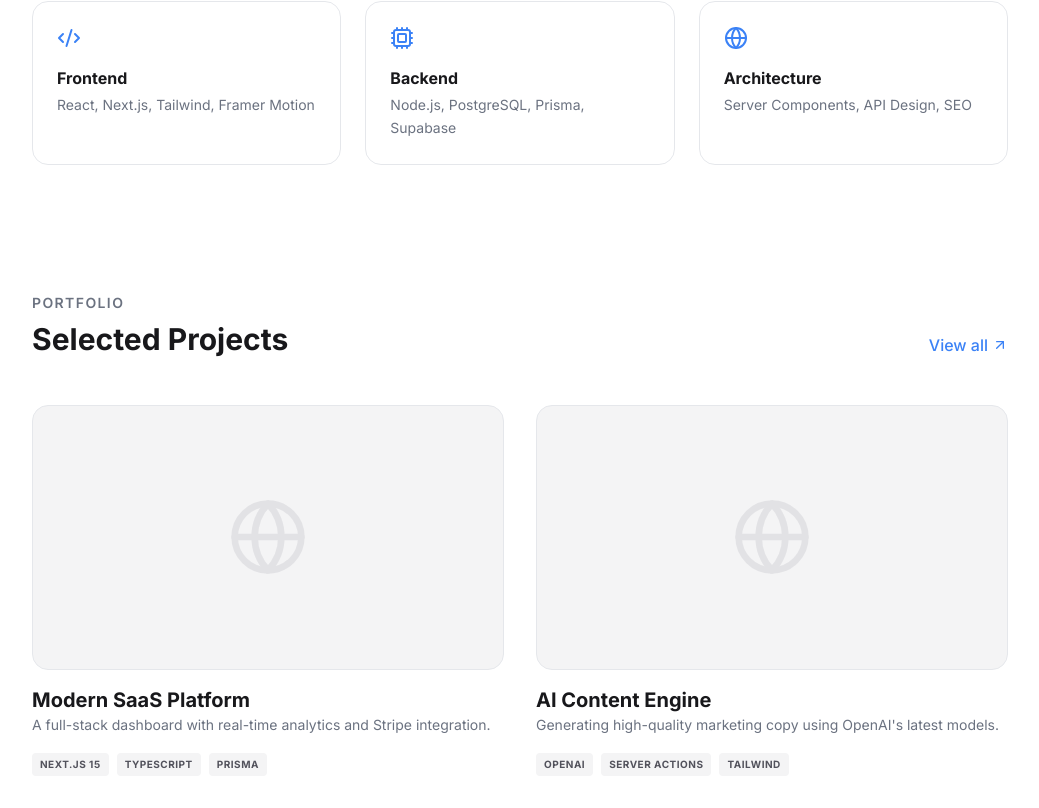
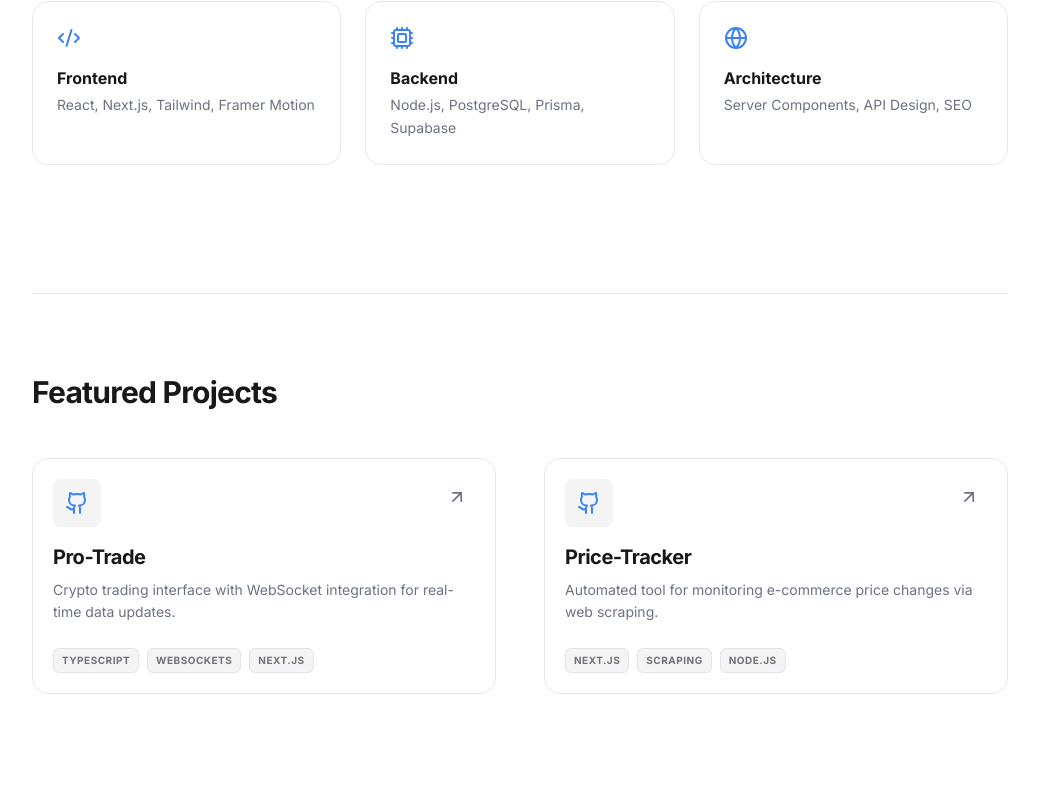
Before and after one commit to swaraj608/Portfolio, a Next.js app: page / in a window 1280 px wide. Shown: the part 678-1486 px from the top of the page, without its empty margins (120-1159 px from the left). Built offline with nearby package versions, Linux system fonts and the light colour scheme.

Commit message:
Added projectcard as a component

```diff
--- a/app/page.tsx
+++ b/app/page.tsx
@@ -1,5 +1,5 @@
-import Image from "next/image";
-import { Github, Linkedin, Mail, ArrowUpRight, Code2, Globe, Cpu } from "lucide-react";
+import { Github, Linkedin, Mail, Code2, Globe, Cpu } from "lucide-react";
+import ProjectCard from "@/components/ProjectCard"; // Make sure the path is correct
 
 export default function Home() {
   return (
@@ -17,7 +17,7 @@ export default function Home() {
           </div>
 
           <h1 className="text-5xl md:text-7xl font-bold tracking-tight text-balance">
-            Building digital products that <span className="text-muted">scale.</span>
+            Building digital products that <span className="text-muted text-zinc-400">scale.</span>
           </h1>
 
           <p className="max-w-2xl text-lg md:text-xl text-muted leading-relaxed">
@@ -29,8 +29,8 @@ export default function Home() {
               View My Work
             </a>
             <div className="flex items-center gap-2">
-              <SocialLink href="https://github.com" icon={<Github size={20} />} />
-              <SocialLink href="https://linkedin.com" icon={<Linkedin size={20} />} />
+              <SocialLink href="https://github.com/swaraj608" icon={<Github size={20} />} />
+              <SocialLink href="https://linkedin.com/in/your-profile" icon={<Linkedin size={20} />} />
               <SocialLink href="mailto:your@email.com" icon={<Mail size={20} />} />
             </div>
           </div>
@@ -47,27 +47,20 @@ export default function Home() {
         </section>
 
         {/* --- PROJECTS SECTION --- */}
-        <section id="projects">
-          <div className="flex justify-between items-end mb-12">
-            <div>
-              <h2 className="text-sm font-semibold uppercase tracking-widest text-muted mb-2">Portfolio</h2>
-              <h3 className="text-3xl font-bold">Selected Projects</h3>
-            </div>
-            <a href="#" className="text-primary font-medium flex items-center gap-1 hover:underline">
-              View all <ArrowUpRight size={16} />
-            </a>
-          </div>
-
-          <div className="grid grid-cols-1 md:grid-cols-2 gap-8">
+        <section id="projects" className="py-20 border-t border-border">
+          <h3 className="text-3xl font-bold mb-12 tracking-tight">Featured Projects</h3>
+          <div className="grid grid-cols-1 md:grid-cols-2 gap-12">
             <ProjectCard
-              title="Modern SaaS Platform"
-              desc="A full-stack dashboard with real-time analytics and Stripe integration."
-              tags={["Next.js 15", "TypeScript", "Prisma"]}
+              title="Pro-Trade"
+              desc="Crypto trading interface with WebSocket integration for real-time data updates."
+              tags={["TypeScript", "WebSockets", "Next.js"]}
+              github="https://github.com/swaraj608/Pro-Trade"
             />
             <ProjectCard
-              title="AI Content Engine"
-              desc="Generating high-quality marketing copy using OpenAI's latest models."
-              tags={["OpenAI", "Server Actions", "Tailwind"]}
+              title="Price-Tracker"
+              desc="Automated tool for monitoring e-commerce price changes via web scraping."
+              tags={["Next.js", "Scraping", "Node.js"]}
+              github="https://github.com/swaraj608/Price-Tracker"
             />
           </div>
         </section>
@@ -77,11 +70,11 @@ export default function Home() {
   );
 }
 
-/* --- REUSABLE COMPONENTS --- */
+/* --- REUSABLE HELPERS --- */
 
 function SocialLink({ href, icon }: { href: string; icon: React.ReactNode }) {
   return (
-    <a href={href} className="h-12 w-12 flex items-center justify-center rounded-full border border-border transition-colors hover:bg-zinc-100 dark:hover:bg-zinc-900 text-muted hover:text-foreground">
+    <a href={href} target="_blank" className="h-12 w-12 flex items-center justify-center rounded-full border border-border transition-colors hover:bg-zinc-100 dark:hover:bg-zinc-900 text-muted hover:text-foreground">
       {icon}
     </a>
   );
@@ -89,34 +82,10 @@ function SocialLink({ href, icon }: { href: string; icon: React.ReactNode }) {
 
 function SkillCard({ icon, title, desc }: { icon: React.ReactNode; title: string; desc: string }) {
   return (
-    <div className="p-6 rounded-2xl border border-border bg-white/50 dark:bg-zinc-900/50 backdrop-blur-sm">
+    <div className="p-6 rounded-2xl border border-border bg-white/50 dark:bg-zinc-900/50 backdrop-blur-sm transition-all hover:border-primary/30 hover:shadow-sm">
       <div className="text-primary mb-4">{icon}</div>
       <h4 className="font-bold mb-1">{title}</h4>
       <p className="text-sm text-muted leading-relaxed">{desc}</p>
     </div>
   );
 }
-
-function ProjectCard({ title, desc, tags }: { title: string; desc: string; tags: string[] }) {
-  return (
-    <div className="group cursor-pointer">
-      <div className="aspect-video relative rounded-2xl mb-4 overflow-hidden bg-zinc-100 dark:bg-zinc-900 border border-border group-hover:border-primary/50 transition-all">
-        {/* Placeholder for Project Image */}
-        <div className="absolute inset-0 flex items-center justify-center text-zinc-400 opacity-20 group-hover:scale-110 transition-transform">
-           <Globe size={80} />
-        </div>
-      </div>
-      <h4 className="text-xl font-bold flex items-center gap-2 group-hover:text-primary transition-colors">
-        {title} <ArrowUpRight size={18} className="opacity-0 group-hover:opacity-100 transition-all" />
-      </h4>
-      <p className="text-muted text-sm mb-4 leading-relaxed">{desc}</p>
-      <div className="flex gap-2">
-        {tags.map((tag) => (
-          <span key={tag} className="text-[10px] font-bold uppercase tracking-wider px-2 py-1 rounded bg-zinc-100 dark:bg-zinc-800 text-zinc-600 dark:text-zinc-400">
-            {tag}
-          </span>
-        ))}
-      </div>
-    </div>
-  );
-}
--- /dev/null
+++ b/components/ProjectCard.tsx
@@ -0,0 +1,45 @@
+"use client";
+import { ArrowUpRight, Github } from "lucide-react";
+
+interface ProjectCardProps {
+  title: string;
+  desc: string;
+  tags: string[];
+  github: string;
+}
+
+export default function ProjectCard({ title, desc, tags, github }: ProjectCardProps) {
+  return (
+    <div className="group relative flex flex-col bg-white dark:bg-zinc-900 border border-zinc-200 dark:border-zinc-800 rounded-2xl p-5 transition-all hover:shadow-xl hover:-translate-y-1">
+      <div className="flex justify-between items-start mb-4">
+        <div className="p-3 rounded-lg bg-zinc-100 dark:bg-zinc-800 text-primary">
+          <Github size={24} />
+        </div>
+        <a
+          href={github}
+          target="_blank"
+          rel="noopener noreferrer"
+          className="p-2 rounded-full hover:bg-zinc-100 dark:hover:bg-zinc-800 transition-colors"
+        >
+          <ArrowUpRight size={20} className="text-muted group-hover:text-primary transition-colors" />
+        </a>
+      </div>
+
+      <h3 className="text-xl font-bold mb-2 tracking-tight">{title}</h3>
+      <p className="text-muted text-sm leading-relaxed mb-6 flex-grow">
+        {desc}
+      </p>
+
+      <div className="flex flex-wrap gap-2">
+        {tags.map((tag) => (
+          <span
+            key={tag}
+            className="text-[10px] font-bold uppercase tracking-wider px-2 py-1 rounded-md bg-zinc-100 dark:bg-zinc-800 text-zinc-500 border border-zinc-200 dark:border-zinc-700"
+          >
+            {tag}
+          </span>
+        ))}
+      </div>
+    </div>
+  );
+}
```
